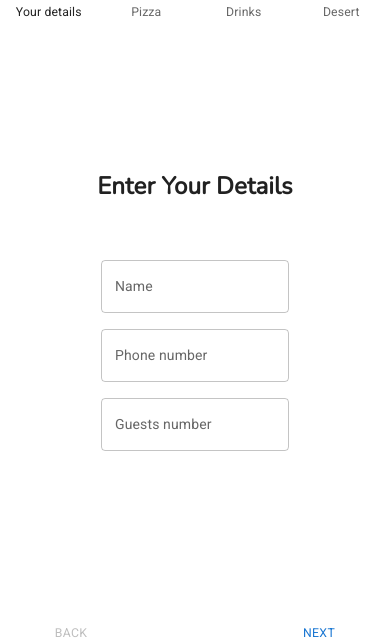
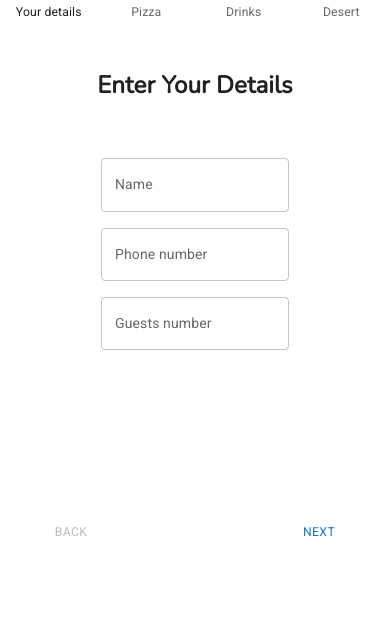
Before and after one commit to TamarCY/pizza-party, a React (Create React App) app in the folder client/: page /guest-edit in a window 390 px wide. Shown: the part 183-826 px from the top of the page. Built offline with nearby package versions, Linux system fonts and the light colour scheme; no server answers; a web font is replaced by a local one.

Commit message:
cant filter undefined key from object

```diff
--- a/client/src/pages/editParty/editParty.css
+++ b/client/src/pages/editParty/editParty.css
@@ -18,7 +18,7 @@
 } */
 
 .step-component {
-    height: 50vh;
+    height: 40vh;
     margin-top: 12vh;
 }
 
@@ -33,3 +33,10 @@
     height: 100px;
     width: 100px;
 }
+
+@media only screen and (max-width: 600px){
+    .step-component {
+        height: 50vh;
+        margin-top: 0;
+    }
+}
--- a/client/src/pages/guestFinished/GuestFinished.jsx
+++ b/client/src/pages/guestFinished/GuestFinished.jsx
@@ -10,9 +10,9 @@ export default function GuestFinished() {
         <div>
             <h2> Great !  see you there...</h2>
             <img className="guestFinished-img" src={party2} alt="party" />
-            <div>
+            {/* <div>
                 <Link to="/party"> <Button >Back to homepage</Button> </Link>
-            </div>
+            </div> */}
         </div>
     )
 }
--- a/client/src/pages/homeGuest/homeGuest.css
+++ b/client/src/pages/homeGuest/homeGuest.css
@@ -63,7 +63,7 @@
     display: flex;
     justify-content: center;
     align-items: center;
-    height: 80vh;
+    height: 100vh;
 }
 
 .homeGuest-img {
```
Also changed, not shown: client/src/components/sumDrinks/SumDrinks.jsx (+1 -6 lines), client/src/pages/guestEditDesserts/GuestEditDesserts.jsx (+18 -16 lines).
